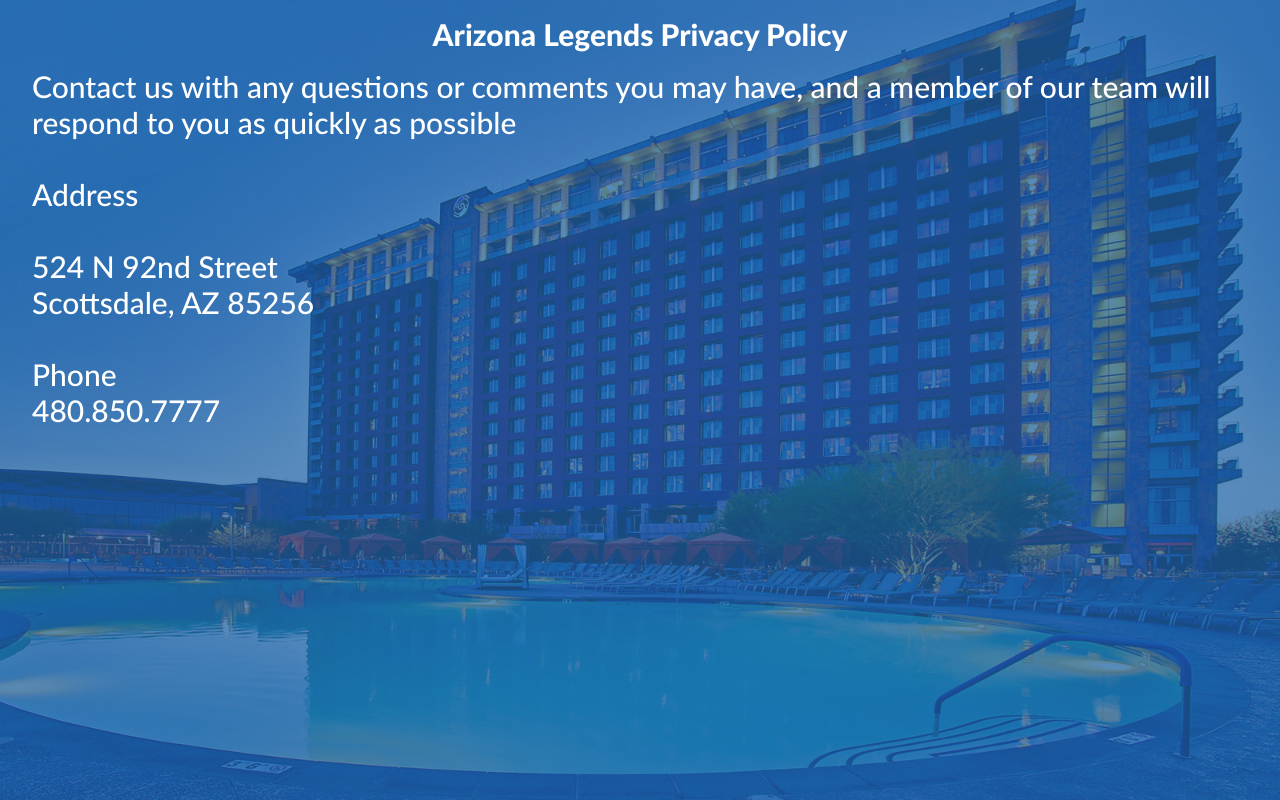
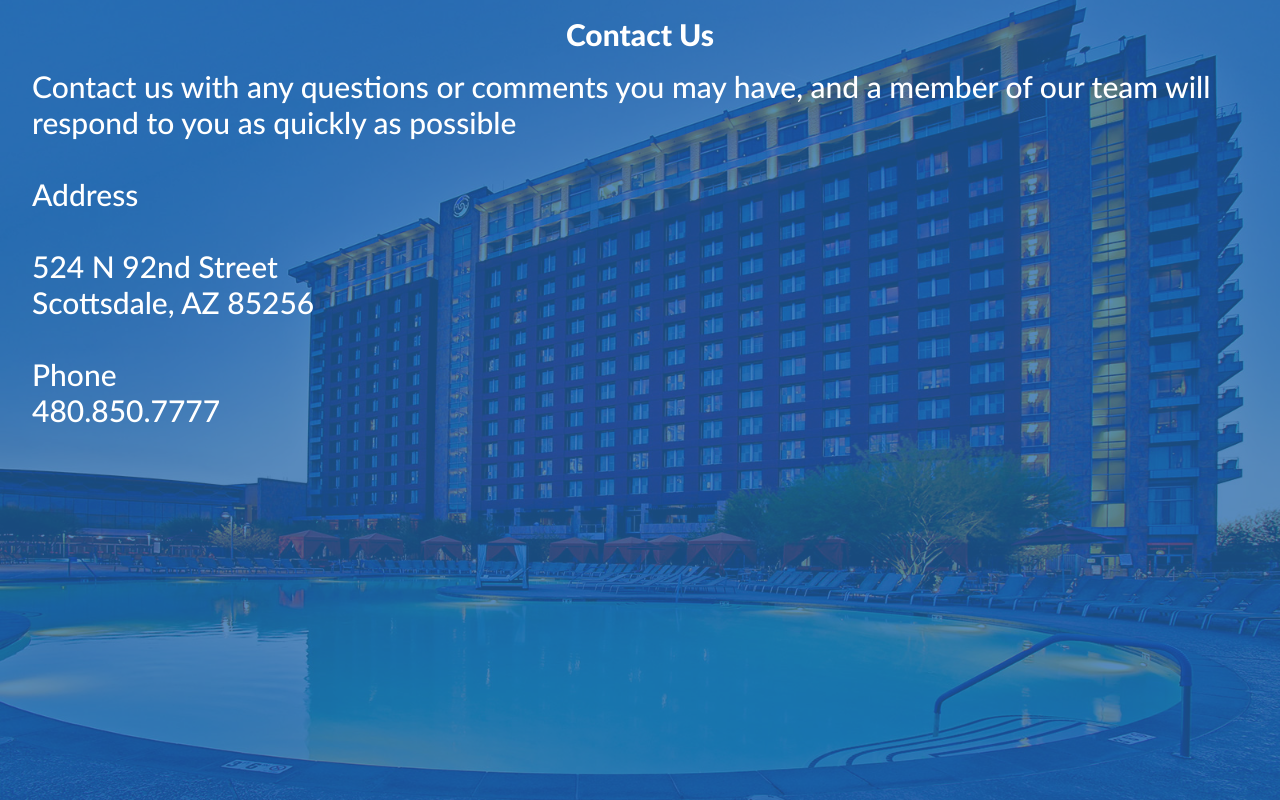
Before and after one commit to McKayne/mckayne.github.io, a plain HTML site: page support.html in a window 1280 px wide. Drawn offline with Linux system fonts and the light colour scheme.

Commit message:
Updated Support page

```diff
--- a/support.html
+++ b/support.html
@@ -16,7 +16,7 @@
 		<div style="background-color: rgba(32, 99, 167, 0.75); position: absolute; top: 0%; left: 0%; margin-top: 0px; margin-left: 0px; width: 100%; height: 100vh;">
 
 		<div style="width: 100%; margin-top: 1.25%; display: flex; justify-content: center; color: white; font-family: Lato Heavy, serif; font-size:30px; user-select: none;">
-			Arizona Legends Privacy Policy
+			Contact Us
 		</div>
 
 		<div style="width: 95%; height: 95vh; margin-left: 2.5%; margin-top: 1.25%; display: flex; justify-content: center; color: white; font-family: Lato Medium, serif; font-size:30px; user-select: none; overflow-y: scroll;">
```
